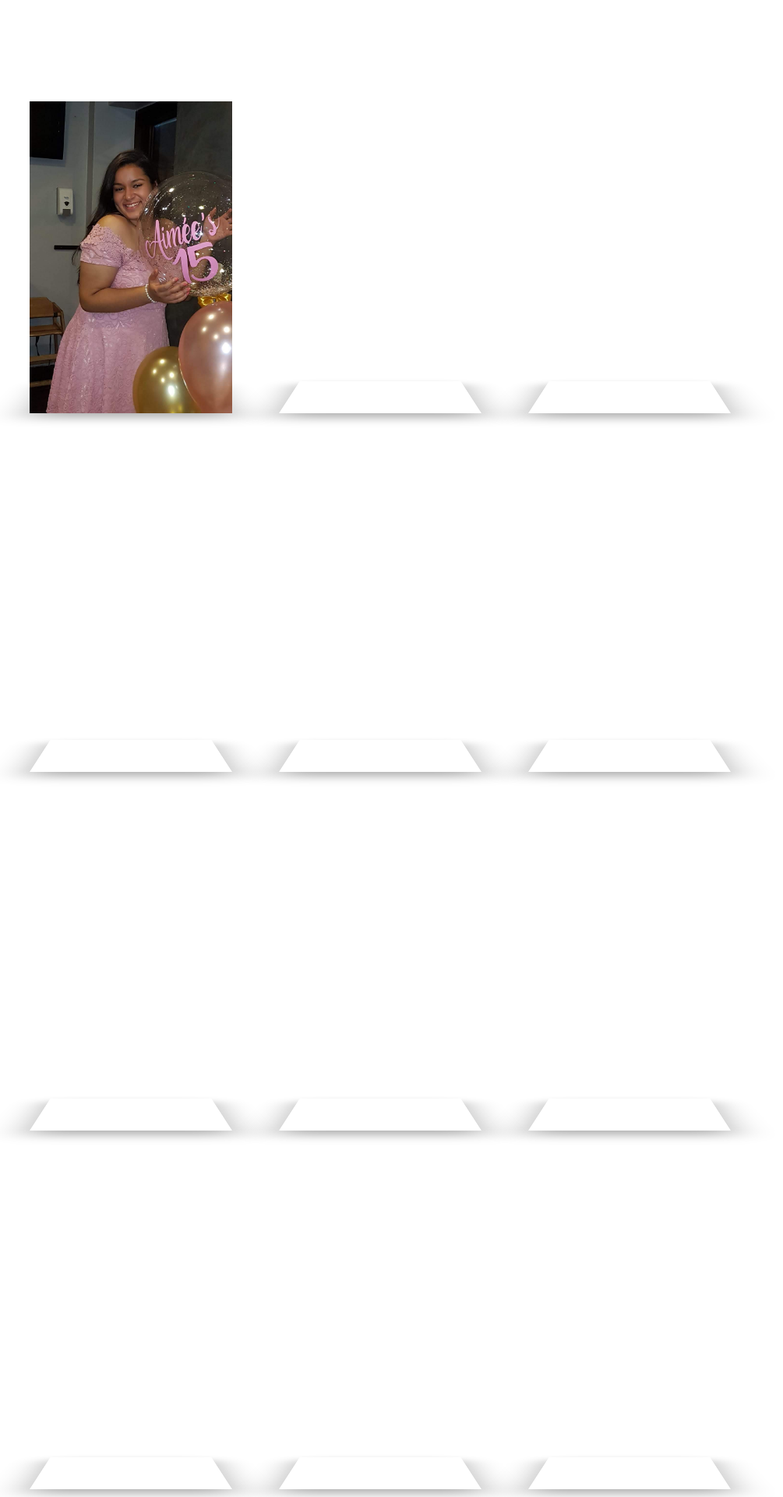
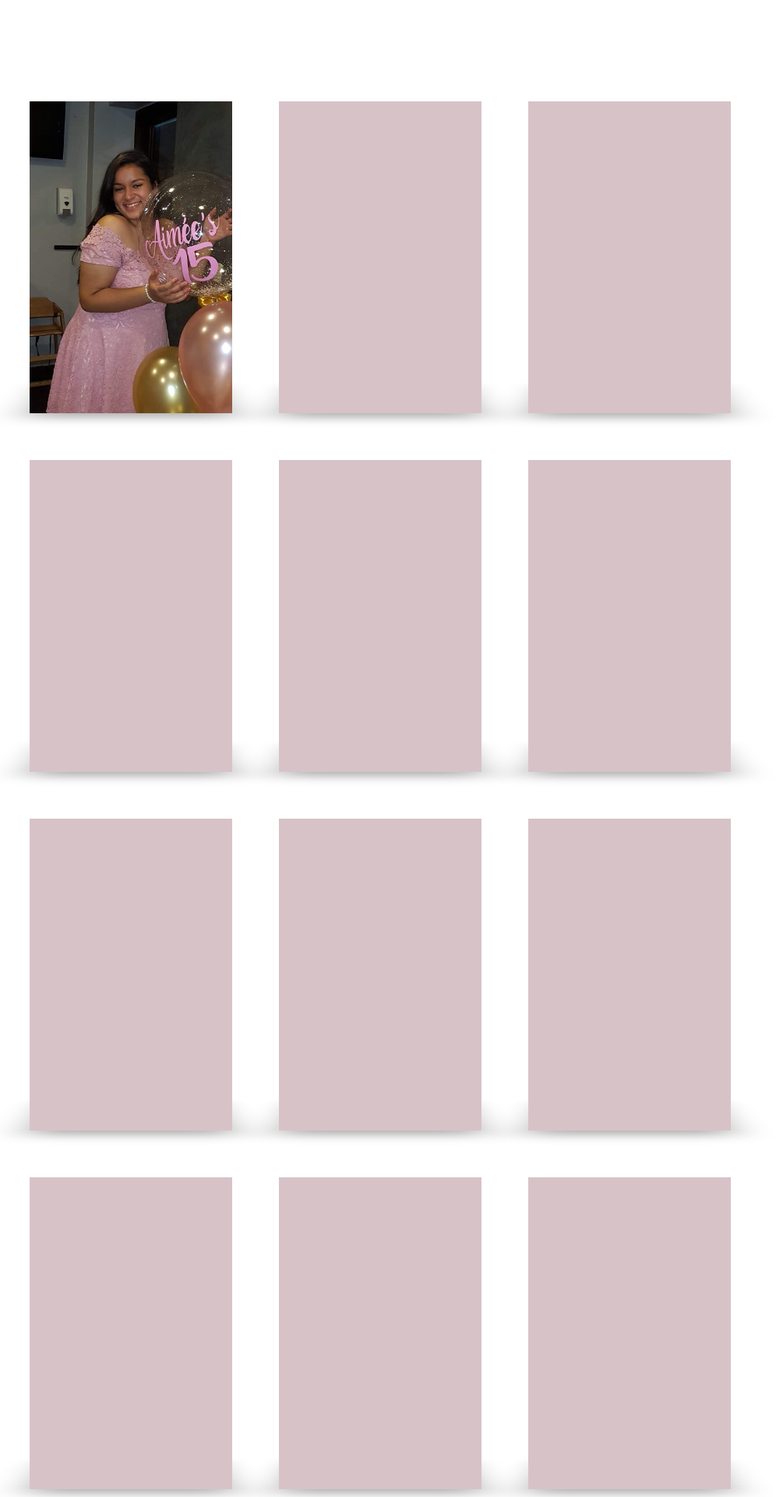
Before and after one commit to advr0106/Biblioteca, a PHP site: page /creditos.html in a window 1280 px wide. Shown: the top 1920 px of the page at 78% size, without its empty margins (0-1005 px from the left). Run offline with PHP 8.4, Linux system fonts and the light colour scheme.

Commit message:
creditos

```diff
--- a/CSS/cred_style.css
+++ b/CSS/cred_style.css
@@ -3,12 +3,12 @@
     margin: 0 auto 100px auto;
     max-width: 960;
   }
-.escenario
+.cubo
   {
     list-style: none;
     padding: 0;
   }
-.escena
+.cara1
   {
     width: 260px;
     height: 400px;
@@ -16,7 +16,7 @@
     float: left;
     perspective: 1000px;
   }
-.pelicula
+.cara2
   {
     width: 260px;
     height: 400px;
@@ -24,32 +24,32 @@
     transform: translateZ(-130px);
     transition: transform 350ms;
   }
-.pelicula:hover
+.cara2:hover
   {
     transform: rotateY(-78deg) translateZ(20px);
   }
-.pelicula .poster,
-.pelicula .info
+.cara2 .poster,
+.cara2 .info
   {
     position: absolute;
     width: 260px;
     height: 400px;
-    /*background-color: red;*/
+    background-color: #d7c3c7;
     backface-visibility: hidden;
   }
-.pelicula .poster
+.cara2 .poster
   {
     transform: translateZ(130px);
     background-size: cover;
     background-repeat: no-repeat;
   }
-.pelicula .info
+.cara2 .info
   {
     transform: rotateY(90deg) translateZ(130px);
     border: 1px solid #B8B5B5;
     font-size: 0.75em;
   }
-.pelicula::after
+.cara2::after
 {
   content: '';
   width: 260px;
@@ -61,7 +61,7 @@
   transform: rotateX(90deg) translateY(130px);
   transition: box-shadow 350ms;
 }
-.pelicula:hover::after
+.cara2:hover::after
 {
   box-shadow: 20px -5px 50px rgba(0, 0, 0, 0.3);
 }
@@ -93,38 +93,38 @@
   line-height: 1.4em;
   border-top: 10px solid #555;
 }
-.pelicula .poster,
-.pelicula .info,
-.pelicula .info header
+.cara2 .poster,
+.cara2 .info,
+.cara2 .info header
 {
   transition: box-shadow 350ms;
 }
 
-.pelicula.poster {
+.cara2.poster {
   box-shadow: inset 0px 0px 40px rgba(255, 255, 255, 0);
 }
 
-.pelicula:hover .poster
+.cara2:hover .poster
 {
   box-shadow: inset 300px 0px 40px rgba(255, 255, 255, 0.8);
 }
 
-.pelicula .info,
-.pelicula .info .header
+.cara2 .info,
+.cara2 .info .header
 {
   box-shadow: inset -300px 0px 40px rgba(0, 0, 0, 0.5);
 }
 
-.pelicula:hover .info,
-.pelicula:hover .info header
+.cara2:hover .info,
+.cara2:hover .info header
 {
   box-shadow: inset 0px 0px 40px rgba(0, 0, 0, 0);
 }
-.escena:nth-child(1) .pelicula .poster
+.cara1:nth-child(1) .cara2 .poster
 {
   background-image: url(../imgs/creds/a82.jpg);
 }
-.escena:nth-child(1) .info header
+.cara1:nth-child(1) .info header
 {
   background-image: url(../imgs/creds/a8.jpg);
 }
--- a/creditos.html
+++ b/creditos.html
@@ -7,424 +7,424 @@
   </head>
   <body>
     <div class="contenedor">
-      <ul class="escenario">
-        <li class="escena">
-          <div class="pelicula">
+      <ul class="cubo">
+        <li class="cara1">
+          <div class="cara2">
             <div class="poster">
             </div>
             <div class="info">
             <header>
               <h1>Estudiante</h1>
               <span class="ano">2019</span>
-              <span class="rating">..</span>
-              <span class="duracion">...</span>
+              <span class="rol">..</span>
+              <span class="carrera">...</span>
             </header>
             <p>Texto relacionado</p>
           </div>
           </div>
         </li>
-        <li class="escena">
-          <div class="pelicula">
+        <li class="cara1">
+          <div class="cara2">
             <div class="poster">
             </div>
             <div class="info">
             <header>
               <h1>Estudiante</h1>
               <span class="ano">2019</span>
-              <span class="rating">..</span>
-              <span class="duracion">...</span>
+              <span class="rol">..</span>
+              <span class="carrera">...</span>
             </header>
             <p>Texto relacionado</p>
           </div>
           </div>
-        </li><li class="escena">
-          <div class="pelicula">
+        </li><li class="cara1">
+          <div class="cara2">
             <div class="poster">
             </div>
             <div class="info">
             <header>
               <h1>Estudiante</h1>
               <span class="ano">2019</span>
-              <span class="rating">..</span>
-              <span class="duracion">...</span>
+              <span class="rol">..</span>
+              <span class="carrera">...</span>
             </header>
             <p>Texto relacionado</p>
           </div>
           </div>
-        </li><li class="escena">
-          <div class="pelicula">
+        </li><li class="cara1">
+          <div class="cara2">
             <div class="poster">
             </div>
             <div class="info">
             <header>
               <h1>Estudiante</h1>
               <span class="ano">2019</span>
-              <span class="rating">..</span>
-              <span class="duracion">...</span>
+              <span class="rol">..</span>
+              <span class="carrera">...</span>
             </header>
             <p>Texto relacionado</p>
           </div>
           </div>
-        </li><li class="escena">
-          <div class="pelicula">
+        </li><li class="cara1">
+          <div class="cara2">
             <div class="poster">
             </div>
             <div class="info">
             <header>
               <h1>Estudiante</h1>
               <span class="ano">2019</span>
-              <span class="rating">..</span>
-              <span class="duracion">...</span>
+              <span class="rol">..</span>
+              <span class="carrera">...</span>
             </header>
             <p>Texto relacionado</p>
           </div>
           </div>
-        </li><li class="escena">
-          <div class="pelicula">
+        </li><li class="cara1">
+          <div class="cara2">
             <div class="poster">
             </div>
             <div class="info">
             <header>
               <h1>Estudiante</h1>
               <span class="ano">2019</span>
-              <span class="rating">..</span>
-              <span class="duracion">...</span>
+              <span class="rol">..</span>
+              <span class="carrera">...</span>
             </header>
             <p>Texto relacionado</p>
           </div>
           </div>
-        </li><li class="escena">
-          <div class="pelicula">
+        </li><li class="cara1">
+          <div class="cara2">
             <div class="poster">
             </div>
             <div class="info">
             <header>
               <h1>Estudiante</h1>
               <span class="ano">2019</span>
-              <span class="rating">..</span>
-              <span class="duracion">...</span>
+              <span class="rol">..</span>
+              <span class="carrera">...</span>
             </header>
             <p>Texto relacionado</p>
           </div>
           </div>
-        </li><li class="escena">
-          <div class="pelicula">
+        </li><li class="cara1">
+          <div class="cara2">
             <div class="poster">
             </div>
             <div class="info">
             <header>
               <h1>Estudiante</h1>
               <span class="ano">2019</span>
-              <span class="rating">..</span>
-              <span class="duracion">...</span>
+              <span class="rol">..</span>
+              <span class="carrera">...</span>
             </header>
             <p>Texto relacionado</p>
           </div>
           </div>
-        </li><li class="escena">
-          <div class="pelicula">
+        </li><li class="cara1">
+          <div class="cara2">
             <div class="poster">
             </div>
             <div class="info">
             <header>
               <h1>Estudiante</h1>
               <span class="ano">2019</span>
-              <span class="rating">..</span>
-              <span class="duracion">...</span>
+              <span class="rol">..</span>
+              <span class="carrera">...</span>
             </header>
             <p>Texto relacionado</p>
           </div>
           </div>
-        </li><li class="escena">
-          <div class="pelicula">
+        </li><li class="cara1">
+          <div class="cara2">
             <div class="poster">
             </div>
             <div class="info">
             <header>
               <h1>Estudiante</h1>
               <span class="ano">2019</span>
-              <span class="rating">..</span>
-              <span class="duracion">...</span>
+              <span class="rol">..</span>
+              <span class="carrera">...</span>
             </header>
             <p>Texto relacionado</p>
           </div>
           </div>
-        </li><li class="escena">
-          <div class="pelicula">
+        </li><li class="cara1">
+          <div class="cara2">
             <div class="poster">
             </div>
             <div class="info">
             <header>
               <h1>Estudiante</h1>
               <span class="ano">2019</span>
-              <span class="rating">..</span>
-              <span class="duracion">...</span>
+              <span class="rol">..</span>
+              <span class="carrera">...</span>
             </header>
             <p>Texto relacionado</p>
           </div>
           </div>
-        </li><li class="escena">
-          <div class="pelicula">
+        </li><li class="cara1">
+          <div class="cara2">
             <div class="poster">
             </div>
             <div class="info">
             <header>
               <h1>Estudiante</h1>
               <span class="ano">2019</span>
-              <span class="rating">..</span>
-              <span class="duracion">...</span>
+              <span class="rol">..</span>
+              <span class="carrera">...</span>
             </header>
             <p>Texto relacionado</p>
           </div>
           </div>
-        </li><li class="escena">
-          <div class="pelicula">
+        </li><li class="cara1">
+          <div class="cara2">
             <div class="poster">
             </div>
             <div class="info">
             <header>
               <h1>Estudiante</h1>
               <span class="ano">2019</span>
-              <span class="rating">..</span>
-              <span class="duracion">...</span>
+              <span class="rol">..</span>
+              <span class="carrera">...</span>
             </header>
             <p>Texto relacionado</p>
           </div>
           </div>
-        </li><li class="escena">
-          <div class="pelicula">
+        </li><li class="cara1">
+          <div class="cara2">
             <div class="poster">
             </div>
             <div class="info">
             <header>
               <h1>Estudiante</h1>
               <span class="ano">2019</span>
-              <span class="rating">..</span>
-              <span class="duracion">...</span>
+              <span class="rol">..</span>
+              <span class="carrera">...</span>
             </header>
             <p>Texto relacionado</p>
           </div>
           </div>
-        </li><li class="escena">
-          <div class="pelicula">
+        </li><li class="cara1">
+          <div class="cara2">
             <div class="poster">
             </div>
             <div class="info">
             <header>
               <h1>Estudiante</h1>
               <span class="ano">2019</span>
-              <span class="rating">..</span>
-              <span class="duracion">...</span>
+              <span class="rol">..</span>
+              <span class="carrera">...</span>
             </header>
             <p>Texto relacionado</p>
           </div>
           </div>
-        </li><li class="escena">
-          <div class="pelicula">
+        </li><li class="cara1">
+          <div class="cara2">
             <div class="poster">
             </div>
             <div class="info">
             <header>
               <h1>Estudiante</h1>
               <span class="ano">2019</span>
-              <span class="rating">..</span>
-              <span class="duracion">...</span>
+              <span class="rol">..</span>
+              <span class="carrera">...</span>
             </header>
             <p>Texto relacionado</p>
           </div>
           </div>
-        </li><li class="escena">
-          <div class="pelicula">
+        </li><li class="cara1">
+          <div class="cara2">
             <div class="poster">
             </div>
             <div class="info">
             <header>
               <h1>Estudiante</h1>
               <span class="ano">2019</span>
-              <span class="rating">..</span>
-              <span class="duracion">...</span>
+              <span class="rol">..</span>
+              <span class="carrera">...</span>
             </header>
             <p>Texto relacionado</p>
           </div>
           </div>
-        </li><li class="escena">
-          <div class="pelicula">
+        </li><li class="cara1">
+          <div class="cara2">
             <div class="poster">
             </div>
             <div class="info">
             <header>
               <h1>Estudiante</h1>
               <span class="ano">2019</span>
-              <span class="rating">..</span>
-              <span class="duracion">...</span>
+              <span class="rol">..</span>
+              <span class="carrera">...</span>
             </header>
             <p>Texto relacionado</p>
           </div>
           </div>
-        </li><li class="escena">
-          <div class="pelicula">
+        </li><li class="cara1">
+          <div class="cara2">
             <div class="poster">
             </div>
             <div class="info">
             <header>
               <h1>Estudiante</h1>
               <span class="ano">2019</span>
-              <span class="rating">..</span>
-              <span class="duracion">...</span>
+              <span class="rol">..</span>
+              <span class="carrera">...</span>
             </header>
             <p>Texto relacionado</p>
           </div>
           </div>
-        </li><li class="escena">
-          <div class="pelicula">
+        </li><li class="cara1">
+          <div class="cara2">
             <div class="poster">
             </div>
             <div class="info">
             <header>
               <h1>Estudiante</h1>
               <span class="ano">2019</span>
-              <span class="rating">..</span>
-              <span class="duracion">...</span>
+              <span class="rol">..</span>
+              <span class="carrera">...</span>
             </header>
             <p>Texto relacionado</p>
           </div>
           </div>
-        </li><li class="escena">
-          <div class="pelicula">
+        </li><li class="cara1">
+          <div class="cara2">
             <div class="poster">
             </div>
             <div class="info">
             <header>
               <h1>Estudiante</h1>
               <span class="ano">2019</span>
-              <span class="rating">..</span>
-              <span class="duracion">...</span>
+              <span class="rol">..</span>
+              <span class="carrera">...</span>
             </header>
             <p>Texto relacionado</p>
           </div>
           </div>
-        </li><li class="escena">
-          <div class="pelicula">
+        </li><li class="cara1">
+          <div class="cara2">
             <div class="poster">
             </div>
             <div class="info">
             <header>
               <h1>Estudiante</h1>
               <span class="ano">2019</span>
-              <span class="rating">..</span>
-              <span class="duracion">...</span>
+              <span class="rol">..</span>
+              <span class="carrera">...</span>
             </header>
             <p>Texto relacionado</p>
           </div>
           </div>
-        </li><li class="escena">
-          <div class="pelicula">
+        </li><li class="cara1">
+          <div class="cara2">
             <div class="poster">
             </div>
             <div class="info">
             <header>
               <h1>Estudiante</h1>
               <span class="ano">2019</span>
-              <span class="rating">..</span>
-              <span class="duracion">...</span>
+              <span class="rol">..</span>
+              <span class="carrera">...</span>
             </header>
             <p>Texto relacionado</p>
           </div>
           </div>
-        </li><li class="escena">
-          <div class="pelicula">
+        </li><li class="cara1">
+          <div class="cara2">
             <div class="poster">
             </div>
             <div class="info">
             <header>
               <h1>Estudiante</h1>
               <span class="ano">2019</span>
-              <span class="rating">..</span>
-              <span class="duracion">...</span>
+              <span class="rol">..</span>
+              <span class="carrera">...</span>
             </header>
             <p>Texto relacionado</p>
           </div>
           </div>
-        </li><li class="escena">
-          <div class="pelicula">
+        </li><li class="cara1">
+          <div class="cara2">
             <div class="poster">
             </div>
             <div class="info">
             <header>
               <h1>Estudiante</h1>
               <span class="ano">2019</span>
-              <span class="rating">..</span>
-              <span class="duracion">...</span>
+              <span class="rol">..</span>
+              <span class="carrera">...</span>
             </header>
             <p>Texto relacionado</p>
           </div>
           </div>
-        </li><li class="escena">
-          <div class="pelicula">
+        </li><li class="cara1">
+          <div class="cara2">
             <div class="poster">
             </div>
             <div class="info">
             <header>
               <h1>Estudiante</h1>
               <span class="ano">2019</span>
-              <span class="rating">..</span>
-              <span class="duracion">...</span>
+              <span class="rol">..</span>
+              <span class="carrera">...</span>
             </header>
             <p>Texto relacionado</p>
           </div>
           </div>
-        </li><li class="escena">
-          <div class="pelicula">
+        </li><li class="cara1">
+          <div class="cara2">
             <div class="poster">
             </div>
             <div class="info">
             <header>
               <h1>Estudiante</h1>
               <span class="ano">2019</span>
-              <span class="rating">..</span>
-              <span class="duracion">...</span>
+              <span class="rol">..</span>
+              <span class="carrera">...</span>
             </header>
             <p>Texto relacionado</p>
           </div>
           </div>
-        </li><li class="escena">
-          <div class="pelicula">
+        </li><li class="cara1">
+          <div class="cara2">
             <div class="poster">
             </div>
             <div class="info">
             <header>
               <h1>Estudiante</h1>
               <span class="ano">2019</span>
-              <span class="rating">..</span>
-              <span class="duracion">...</span>
+              <span class="rol">..</span>
+              <span class="carrera">...</span>
             </header>
             <p>Texto relacionado</p>
           </div>
           </div>
-        </li><li class="escena">
-          <div class="pelicula">
+        </li><li class="cara1">
+          <div class="cara2">
             <div class="poster">
             </div>
             <div class="info">
             <header>
               <h1>Estudiante</h1>
               <span class="ano">2019</span>
-              <span class="rating">..</span>
-              <span class="duracion">...</span>
+              <span class="rol">..</span>
+              <span class="carrera">...</span>
             </header>
             <p>Texto relacionado</p>
           </div>
           </div>
-        </li><li class="escena">
-          <div class="pelicula">
+        </li><li class="cara1">
+          <div class="cara2">
             <div class="poster">
             </div>
             <div class="info">
             <header>
               <h1>Estudiante</h1>
               <span class="ano">2019</span>
-              <span class="rating">..</span>
-              <span class="duracion">...</span>
+              <span class="rol">..</span>
+              <span class="carrera">...</span>
             </header>
             <p>Texto relacionado</p>
           </div>
```
